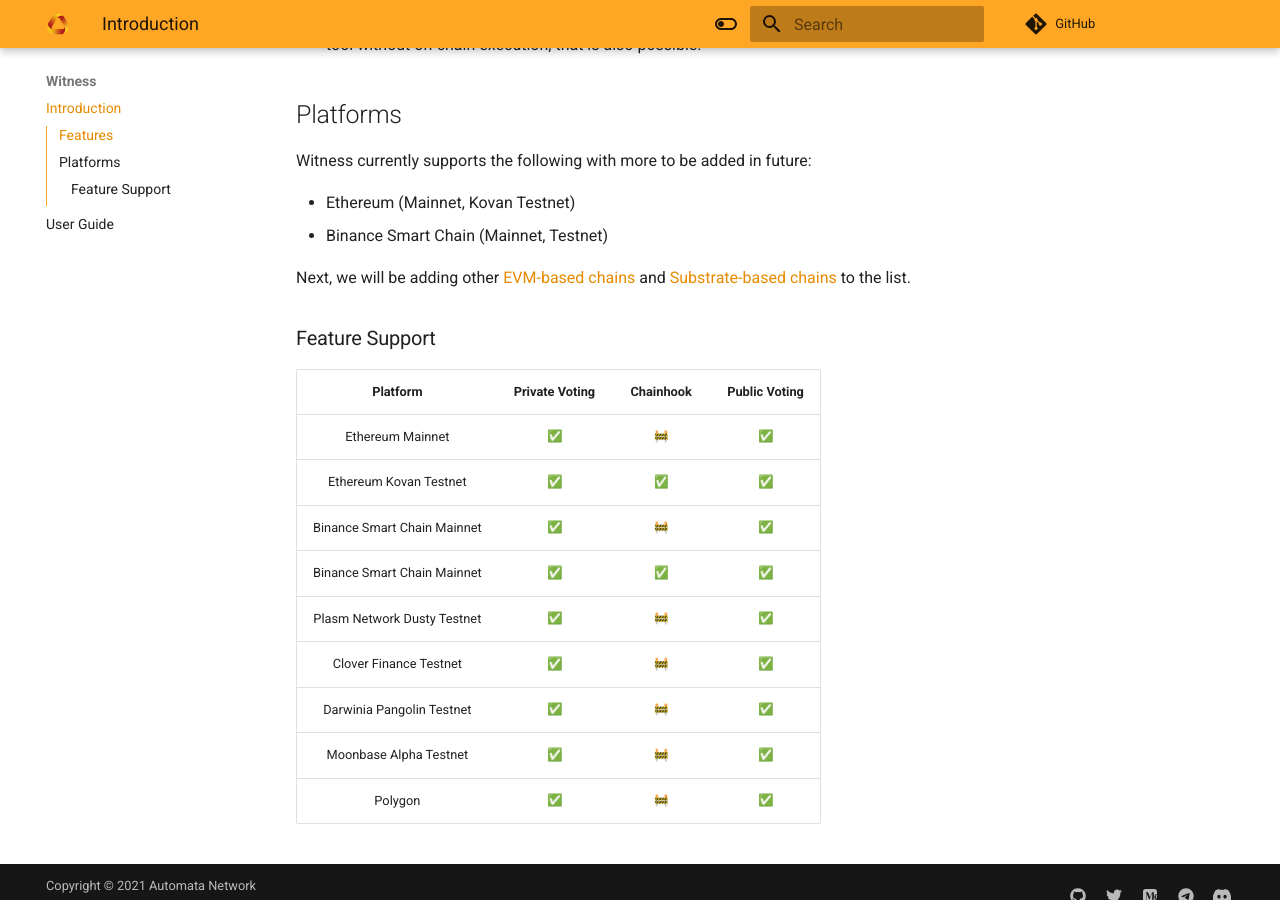
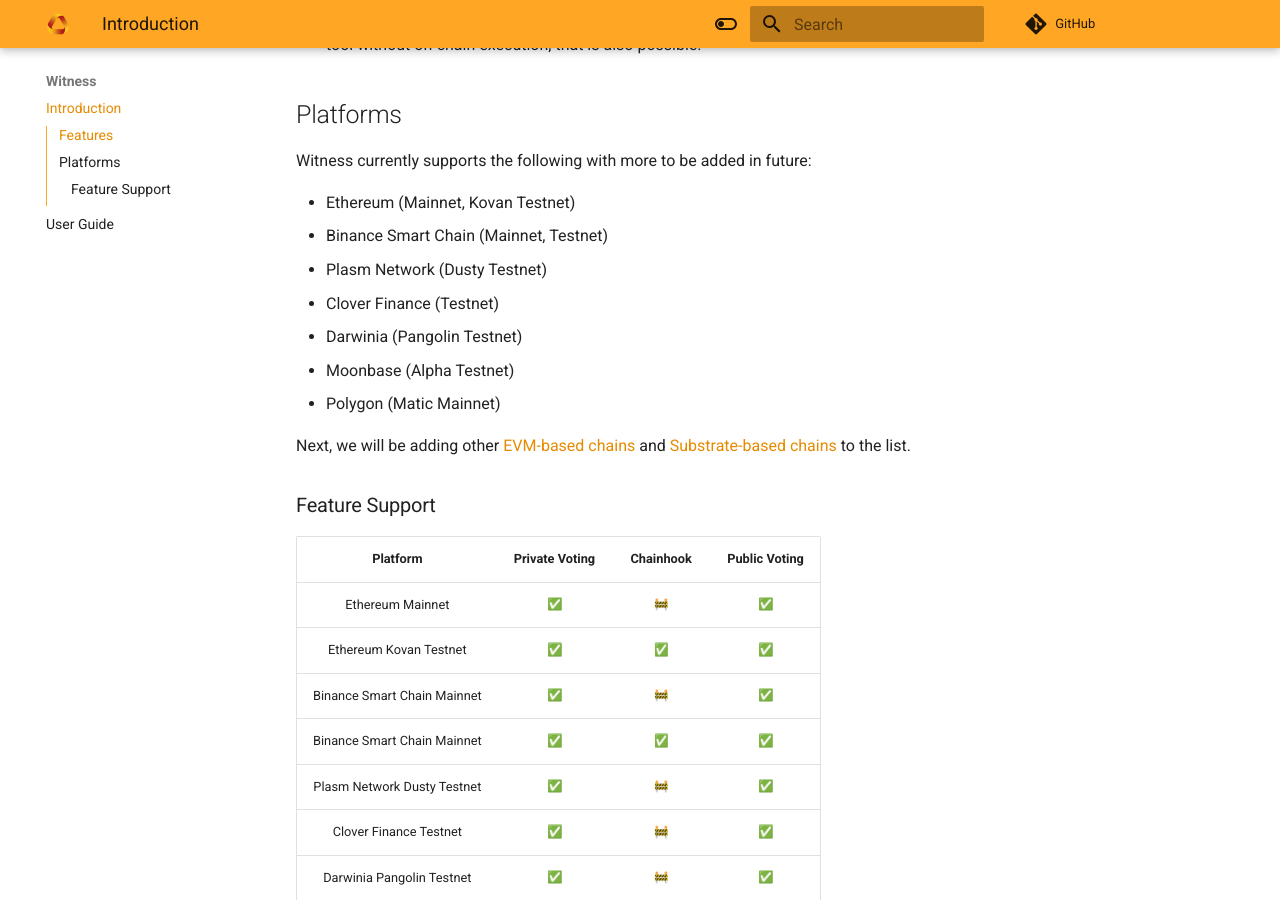
Before and after one commit to automata-network/docs, an MkDocs documentation site: the page built from docs/witness/introduction.md, in a window 1280 px wide and 900 px high, scrolled down 567 px. Built offline with MkDocs 1.6.1 and Material for MkDocs 9.7.7, drawn with Linux system fonts in a browser that asks for light colours; nearby versions of some CDN libraries; emoji names are drawn with the system emoji font; comment, search, counter and statistics services are not loaded.

Commit message:
Appending supporting platforms

```diff
--- a/docs/witness/introduction.md
+++ b/docs/witness/introduction.md
@@ -15,6 +15,11 @@
 
 * Ethereum (Mainnet, Kovan Testnet)
 * Binance Smart Chain (Mainnet, Testnet)
+* Plasm Network (Dusty Testnet)
+* Clover Finance (Testnet)
+* Darwinia (Pangolin Testnet)
+* Moonbase (Alpha Testnet)
+* Polygon (Matic Mainnet)
 
 Next, we will be adding other [EVM-based chains][evm-chains] and [Substrate-based chains][substrate-chains] to the list.
 
```
